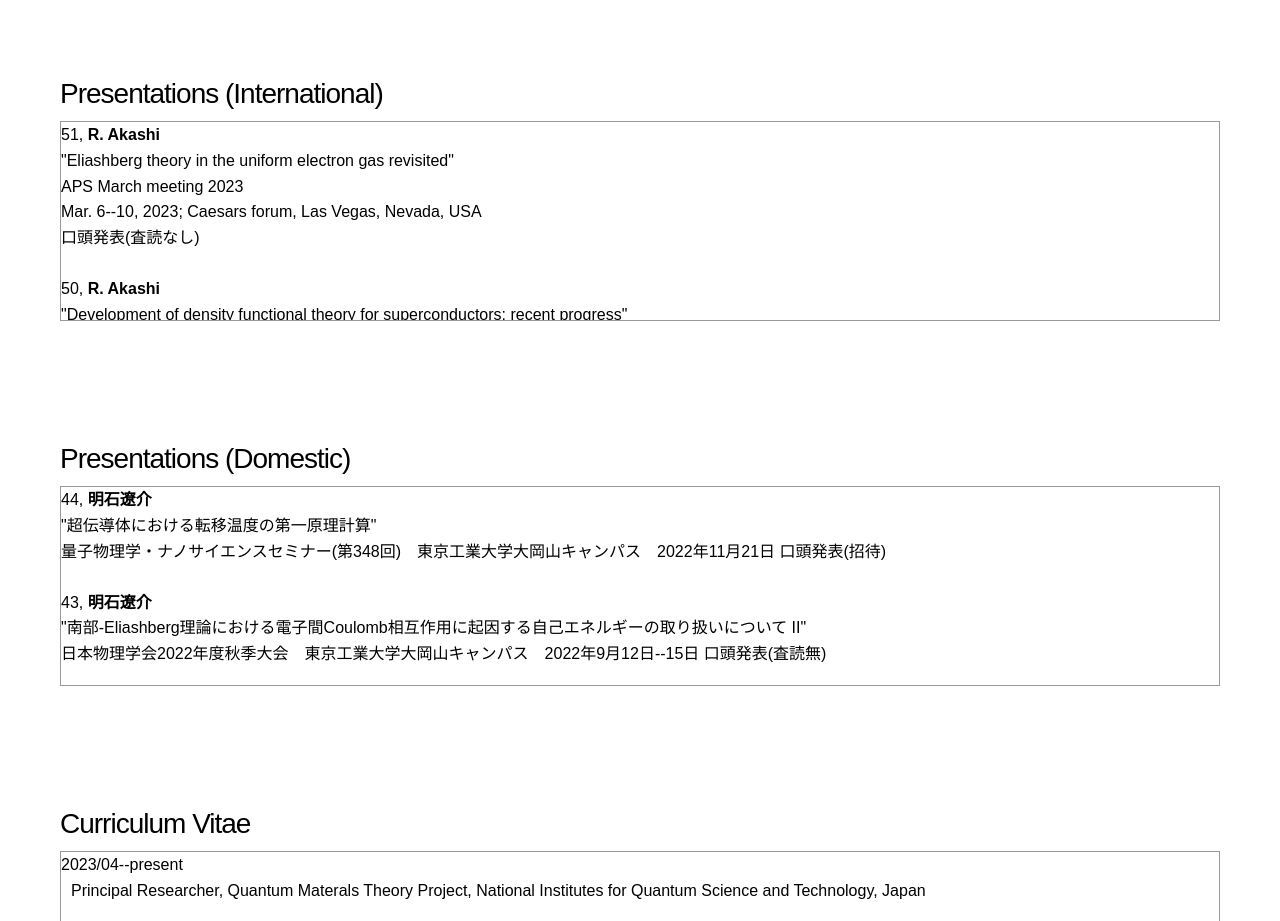
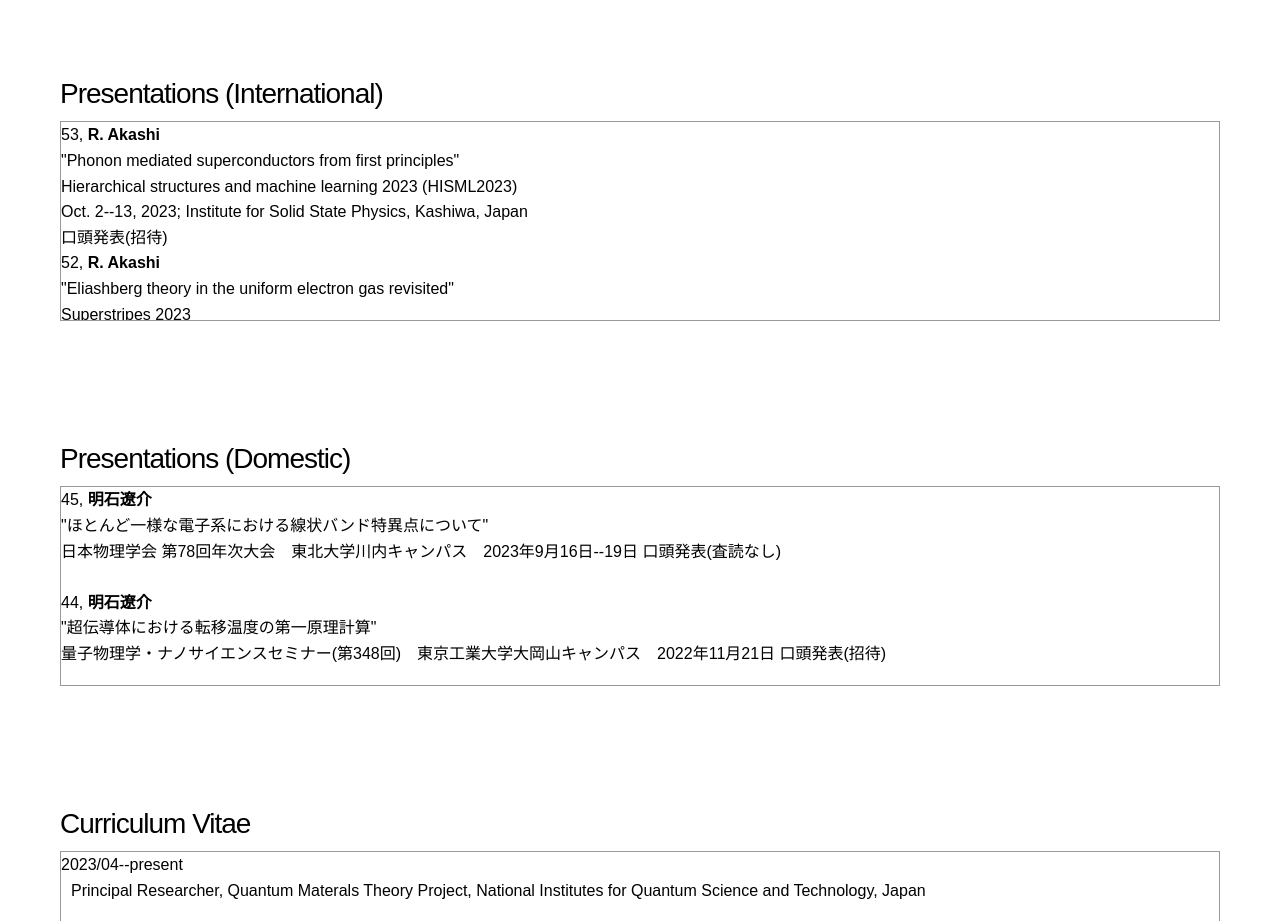
Before and after one commit to ryosuke-akashi/ryosuke-akashi.github.io, a plain HTML site: page index.html in a window 1280 px wide. Shown: the part 2080-3001 px from the top of the page. Drawn offline with nearby package versions, Linux system fonts and the light colour scheme; a script that the page names is missing.

Commit message:
Update index.html
Superstripes, HISML, JPS202309

```diff
--- a/index.html
+++ b/index.html
@@ -444,6 +444,17 @@
   </div>
   <div class="container left">
     <div style="width: 100%; height: 200px; overflow-y: scroll; border: 1px #999999 solid;">
+      53, <strong>R. Akashi</strong><br>
+      "Phonon mediated superconductors from first principles" <br>
+      Hierarchical structures and machine learning 2023 (HISML2023) <br>
+      Oct. 2--13, 2023; Institute for Solid State Physics, Kashiwa, Japan<br>
+      口頭発表(招待)<br>
+      52, <strong>R. Akashi</strong><br>
+      "Eliashberg theory in the uniform electron gas revisited" <br>
+      Superstripes 2023 <br>
+      Jun. 25--Jul. 1, 2023; Hotel Continental Ischia, Ischia, Italy<br>
+      口頭発表(招待)<br>
+      <br>
       51, <strong>R. Akashi</strong><br>
       "Eliashberg theory in the uniform electron gas revisited" <br>
       APS March meeting 2023 <br>
@@ -829,6 +840,10 @@
 
   <div class="container left">
     <div style="width: 100%; height: 200px; overflow-y: scroll; border: 1px #999999 solid;">
+      45, <strong>明石遼介</strong><br>
+      "ほとんど一様な電子系における線状バンド特異点について" <br>
+      日本物理学会 第78回年次大会　東北大学川内キャンパス　2023年9月16日--19日 口頭発表(査読なし)　 <br>
+      <br>
       44, <strong>明石遼介</strong><br>
       "超伝導体における転移温度の第一原理計算" <br>
       量子物理学・ナノサイエンスセミナー(第348回)　東京工業大学大岡山キャンパス　2022年11月21日 口頭発表(招待)　 <br>
```
